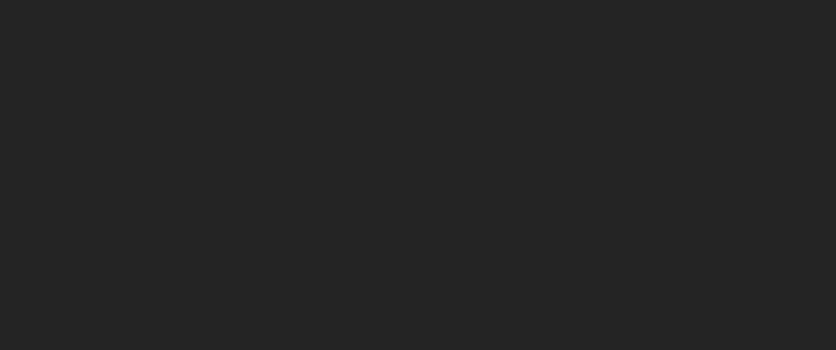
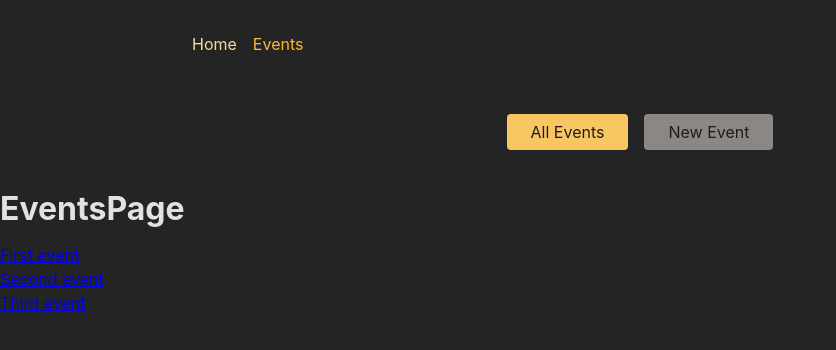
Before and after one commit to simonecapezzani/adv-routing-fe, a React (Create React App) app: page /events in a window 1280 px wide. Shown: the top 350 px of the page, without its empty margins (0-836 px from the left). Built offline with nearby package versions, Linux system fonts and the light colour scheme.

Commit message:
Implemented routing

```diff
--- a/package.json
+++ b/package.json
@@ -8,6 +8,7 @@
     "@testing-library/user-event": "^13.5.0",
     "react": "^18.2.0",
     "react-dom": "^18.2.0",
+    "react-router-dom": "^6.23.1",
     "react-scripts": "5.0.1",
     "web-vitals": "^2.1.4"
   },
--- a/src/App.js
+++ b/src/App.js
@@ -19,9 +19,34 @@
 //    Every list item should include a link to the respective EventDetailPage
 // 7. Output the ID of the selected event on the EventDetailPage
 // BONUS: Add another (nested) layout route that adds the <EventNavigation> component above all /events... page components
+import { RouterProvider, createBrowserRouter } from 'react-router-dom';
+import HomePage from './pages/Home';
+import EventsPage from './pages/Events';
+import EventDetailPage from './pages/EventDetail';
+import NewEventPage from './pages/NewEvent';
+import EditEventPage from './pages/EditEvent';
+import RootLayout from './pages/RootLayout';
+import EventsRootLayout from './pages/EventsRoot';
+
+const router = createBrowserRouter([
+  {
+    path: '/', element: <RootLayout />, children: [
+      { index: true, element: <HomePage /> },
+      {
+        path: 'events', element: <EventsRootLayout />, children: [
+          { path: '', element: <EventsPage /> },
+          { path: ':eventId', element: <EventDetailPage /> },
+          { path: 'new', element: <NewEventPage /> },
+          { path: ':eventId/edit', element: <EditEventPage /> },
+        ]
+      }
+
+    ]
+  }
+]);
 
 function App() {
-  return <div></div>;
+  return <RouterProvider router={router} />;
 }
 
 export default App;
--- a/src/components/EventsNavigation.js
+++ b/src/components/EventsNavigation.js
@@ -1,3 +1,4 @@
+import { NavLink } from 'react-router-dom';
 import classes from './EventsNavigation.module.css';
 
 function EventsNavigation() {
@@ -6,10 +7,10 @@ function EventsNavigation() {
       <nav>
         <ul className={classes.list}>
           <li>
-            <a href="/events">All Events</a>
+            <NavLink to="/events" className={({ isActive }) => isActive ? classes.active : undefined} end>All Events</NavLink>
           </li>
           <li>
-            <a href="/events/new">New Event</a>
+            <NavLink to="/events/new" className={({ isActive }) => isActive ? classes.active : undefined}>New Event</NavLink>
           </li>
         </ul>
       </nav>
--- a/src/components/MainNavigation.js
+++ b/src/components/MainNavigation.js
@@ -1,4 +1,5 @@
 import classes from './MainNavigation.module.css';
+import { Link, NavLink } from 'react-router-dom';
 
 function MainNavigation() {
   return (
@@ -6,10 +7,18 @@ function MainNavigation() {
       <nav>
         <ul className={classes.list}>
           <li>
-            <a>Home</a>
+            <NavLink
+              to='/' className={({ isActive }) => isActive ? classes.active : undefined}
+              end>
+              Home
+            </NavLink>
           </li>
           <li>
-            <a>Events</a>
+            <NavLink
+              to='/events' className={({ isActive }) => isActive ? classes.active : undefined}
+            >
+              Events
+            </NavLink>
           </li>
         </ul>
       </nav>
--- /dev/null
+++ b/src/pages/EditEvent.js
@@ -0,0 +1,6 @@
+function EditEventPage() {
+
+    return (<><h1>EditEventPage</h1></>);
+
+}
+export default EditEventPage;
--- /dev/null
+++ b/src/pages/EventDetail.js
@@ -0,0 +1,15 @@
+import { useParams } from "react-router-dom";
+
+function EventDetailPage() {
+
+    const params = useParams();
+
+    return (
+        <>
+            <h1>EventDetailPage</h1>
+            <h2>Event id: {params.eventId}</h2>
+        </>
+    );
+
+}
+export default EventDetailPage;
--- /dev/null
+++ b/src/pages/Events.js
@@ -0,0 +1,39 @@
+import { Link } from "react-router-dom";
+
+const EVENTS = [
+    {
+        id: 'e1',
+        title: 'First event',
+    },
+    {
+        id: 'e2',
+        title: 'Second event',
+    },
+    {
+        id: 'e3',
+        title: 'Third event',
+    }
+]
+
+
+function EventsPage() {
+
+    return (
+        <>
+            <h1>EventsPage</h1>
+            <ul>
+                {EVENTS.map((event) => {
+                    return (
+                        <li key={event.id}>
+                            <Link to={`/events/${event.id}`}>
+                                {event.title}
+                            </Link>
+                        </li>
+                    );
+                })}
+            </ul>
+        </>
+    );
+
+}
+export default EventsPage;
--- /dev/null
+++ b/src/pages/EventsRoot.js
@@ -0,0 +1,14 @@
+import { Outlet } from 'react-router-dom';
+
+import EventsNavigation from '../components/EventsNavigation';
+
+function EventsRootLayout(){
+    return (
+        <>
+          <EventsNavigation/>
+          <Outlet />
+        </>
+    )
+}
+
+export default EventsRootLayout;
--- /dev/null
+++ b/src/pages/Home.js
@@ -0,0 +1,6 @@
+function HomePage() {
+
+    return (<><h1>Homepage</h1></>);
+
+}
+export default HomePage;
--- /dev/null
+++ b/src/pages/NewEvent.js
@@ -0,0 +1,6 @@
+function NewEventPage() {
+
+    return (<><h1>NewEventPage</h1></>);
+
+}
+export default NewEventPage;
--- /dev/null
+++ b/src/pages/RootLayout.js
@@ -0,0 +1,15 @@
+import { Outlet } from "react-router-dom";
+import MainNavigation from "../components/MainNavigation";
+
+function RootLayout() {
+    return (
+        <>
+            <MainNavigation />
+            <main>
+                <Outlet />
+            </main>
+        </>
+    );
+}
+
+export default RootLayout;
```
Also changed, not shown: 1 other file (tests, documents, lock files or other folders).
